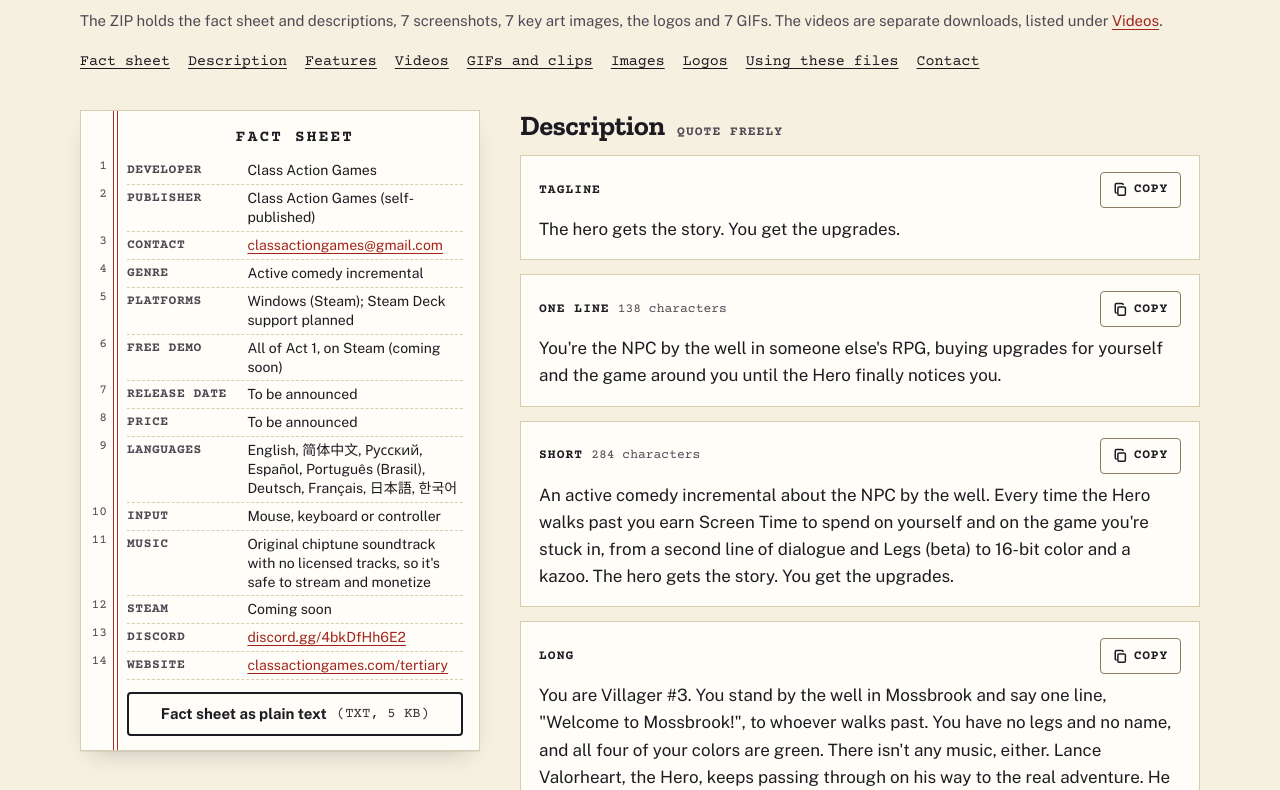
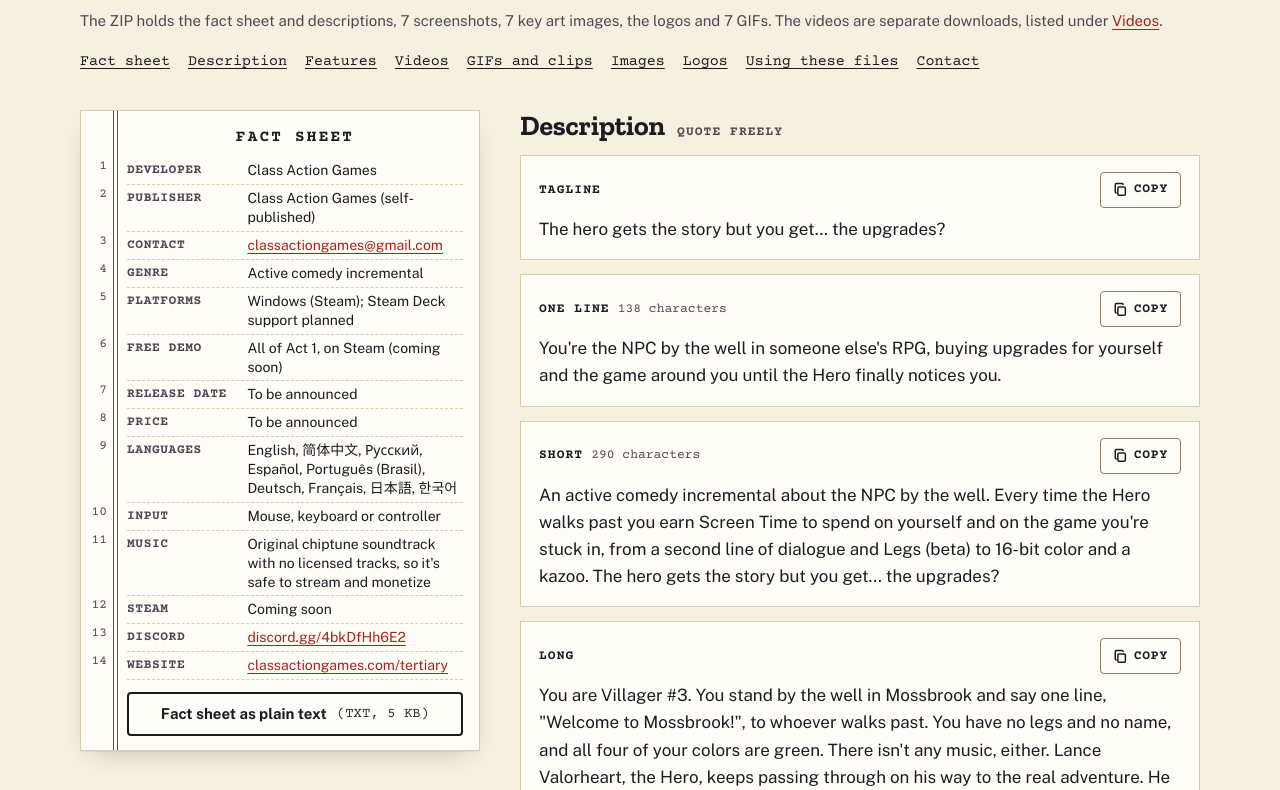
Before and after one commit to classactiongames/classactiongames.github.io, a plain HTML site: page tertiary/press/index.html in a window 1280 px wide. Shown: the part 379-1169 px from the top of the page. Drawn offline with Linux system fonts and the light colour scheme.

Commit message:
Use the game's own tagline on the Tertiary pages
"The hero gets the story but you get... the upgrades?", as the title screen says it, on the game
page, the press page, the fact sheet and the press kit.

Co-Authored-By: Claude Opus 5.5 <noreply@anthropic.com>

```diff
--- a/tertiary/press/index.html
+++ b/tertiary/press/index.html
@@ -13,7 +13,7 @@
 <meta property="og:site_name" content="Class Action Games">
 <meta property="og:type" content="website">
 <meta property="og:title" content="Tertiary: Villager #3 press kit">
-<meta property="og:description" content="Fact sheet, trailer, screenshots, GIFs and logos. The hero gets the story. You get the upgrades.">
+<meta property="og:description" content="Fact sheet, trailer, screenshots, GIFs and logos. The hero gets the story but you get... the upgrades?">
 <meta property="og:url" content="https://classactiongames.com/tertiary/press/">
 <meta property="og:image" content="https://classactiongames.com/og/og-tertiary.png">
 <meta property="og:image:width" content="1200">
@@ -22,7 +22,7 @@
 <meta property="og:locale" content="en_US">
 <meta name="twitter:card" content="summary_large_image">
 <meta name="twitter:title" content="Tertiary: Villager #3 press kit">
-<meta name="twitter:description" content="Fact sheet, trailer, screenshots, GIFs and logos. The hero gets the story. You get the upgrades.">
+<meta name="twitter:description" content="Fact sheet, trailer, screenshots, GIFs and logos. The hero gets the story but you get... the upgrades?">
 <meta name="twitter:image" content="https://classactiongames.com/og/og-tertiary.png">
 <meta name="twitter:image:alt" content="Tertiary: Villager #3 key art in a manila case folder marked Case No. 001">
 <link rel="icon" href="../../favicon.ico" sizes="16x16 32x32 48x48">
@@ -118,15 +118,15 @@
         <h2 id="desc-h">Description <span class="label">Quote freely</span></h2>
         <div class="desc">
           <div class="desc-head"><span class="label">Tagline</span><button class="copy-btn" type="button" data-copy="d-tagline" aria-label="Copy tagline" hidden><svg viewBox="0 0 20 20" aria-hidden="true" focusable="false"><rect x="6.5" y="6.5" width="10" height="11" rx="1.5" fill="none" stroke="currentColor" stroke-width="2"/><path d="M13.5 4V3.5A1.5 1.5 0 0 0 12 2H4.5A1.5 1.5 0 0 0 3 3.5V13a1.5 1.5 0 0 0 1.5 1.5H5" fill="none" stroke="currentColor" stroke-width="2"/></svg><span class="t">Copy</span></button></div>
-          <div class="desc-body" id="d-tagline"><p>The hero gets the story. You get the upgrades.</p></div>
+          <div class="desc-body" id="d-tagline"><p>The hero gets the story but you get... the upgrades?</p></div>
         </div>
         <div class="desc">
           <div class="desc-head"><span class="label">One line<span class="count-chars">138 characters</span></span><button class="copy-btn" type="button" data-copy="d-one" aria-label="Copy one line" hidden><svg viewBox="0 0 20 20" aria-hidden="true" focusable="false"><rect x="6.5" y="6.5" width="10" height="11" rx="1.5" fill="none" stroke="currentColor" stroke-width="2"/><path d="M13.5 4V3.5A1.5 1.5 0 0 0 12 2H4.5A1.5 1.5 0 0 0 3 3.5V13a1.5 1.5 0 0 0 1.5 1.5H5" fill="none" stroke="currentColor" stroke-width="2"/></svg><span class="t">Copy</span></button></div>
           <div class="desc-body" id="d-one"><p>You&#39;re the NPC by the well in someone else&#39;s RPG, buying upgrades for yourself and the game around you until the Hero finally notices you.</p></div>
         </div>
         <div class="desc">
-          <div class="desc-head"><span class="label">Short<span class="count-chars">284 characters</span></span><button class="copy-btn" type="button" data-copy="d-short" aria-label="Copy short" hidden><svg viewBox="0 0 20 20" aria-hidden="true" focusable="false"><rect x="6.5" y="6.5" width="10" height="11" rx="1.5" fill="none" stroke="currentColor" stroke-width="2"/><path d="M13.5 4V3.5A1.5 1.5 0 0 0 12 2H4.5A1.5 1.5 0 0 0 3 3.5V13a1.5 1.5 0 0 0 1.5 1.5H5" fill="none" stroke="currentColor" stroke-width="2"/></svg><span class="t">Copy</span></button></div>
-          <div class="desc-body" id="d-short"><p>An active comedy incremental about the NPC by the well. Every time the Hero walks past you earn Screen Time to spend on yourself and on the game you&#39;re stuck in, from a second line of dialogue and Legs (beta) to 16-bit color and a kazoo. The hero gets the story. You get the upgrades.</p></div>
+          <div class="desc-head"><span class="label">Short<span class="count-chars">290 characters</span></span><button class="copy-btn" type="button" data-copy="d-short" aria-label="Copy short" hidden><svg viewBox="0 0 20 20" aria-hidden="true" focusable="false"><rect x="6.5" y="6.5" width="10" height="11" rx="1.5" fill="none" stroke="currentColor" stroke-width="2"/><path d="M13.5 4V3.5A1.5 1.5 0 0 0 12 2H4.5A1.5 1.5 0 0 0 3 3.5V13a1.5 1.5 0 0 0 1.5 1.5H5" fill="none" stroke="currentColor" stroke-width="2"/></svg><span class="t">Copy</span></button></div>
+          <div class="desc-body" id="d-short"><p>An active comedy incremental about the NPC by the well. Every time the Hero walks past you earn Screen Time to spend on yourself and on the game you&#39;re stuck in, from a second line of dialogue and Legs (beta) to 16-bit color and a kazoo. The hero gets the story but you get... the upgrades?</p></div>
         </div>
         <div class="desc">
           <div class="desc-head"><span class="label">Long</span><button class="copy-btn" type="button" data-copy="d-long" aria-label="Copy long" hidden><svg viewBox="0 0 20 20" aria-hidden="true" focusable="false"><rect x="6.5" y="6.5" width="10" height="11" rx="1.5" fill="none" stroke="currentColor" stroke-width="2"/><path d="M13.5 4V3.5A1.5 1.5 0 0 0 12 2H4.5A1.5 1.5 0 0 0 3 3.5V13a1.5 1.5 0 0 0 1.5 1.5H5" fill="none" stroke="currentColor" stroke-width="2"/></svg><span class="t">Copy</span></button></div>
```
Also changed, not shown: tertiary/index.html (+4 -4 lines), tertiary/press/tertiary-factsheet.txt, 1 other file.
